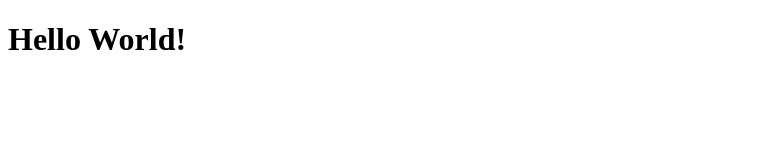
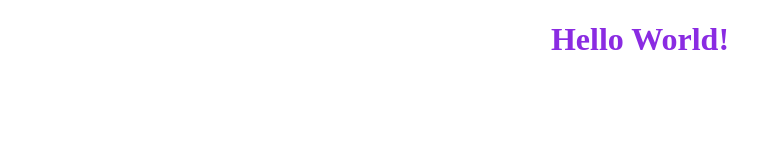
Before and after one commit to Mohamed-js/Microverse-Task, a plain HTML site: page index.html in a window 1280 px wide. Shown: the whole page, without its empty margins (0-782 px from the left). Drawn offline with Linux system fonts and the light colour scheme.

Commit message:
Make styles file
I've made styles file and gave the header some styles.
I linked html with that file.

```diff
--- a/index.html
+++ b/index.html
@@ -3,6 +3,7 @@
 <head>
     <meta charset="UTF-8">
     <meta name="viewport" content="width=device-width, initial-scale=1.0">
+    <link rel="stylesheet" href="style.css">
     <title>Hello World!</title>
 </head>
 <body>
--- /dev/null
+++ b/style.css
@@ -0,0 +1,5 @@
+.main{
+    color: blueviolet;
+    text-align: center;
+    font-weight: 800;
+}
```
